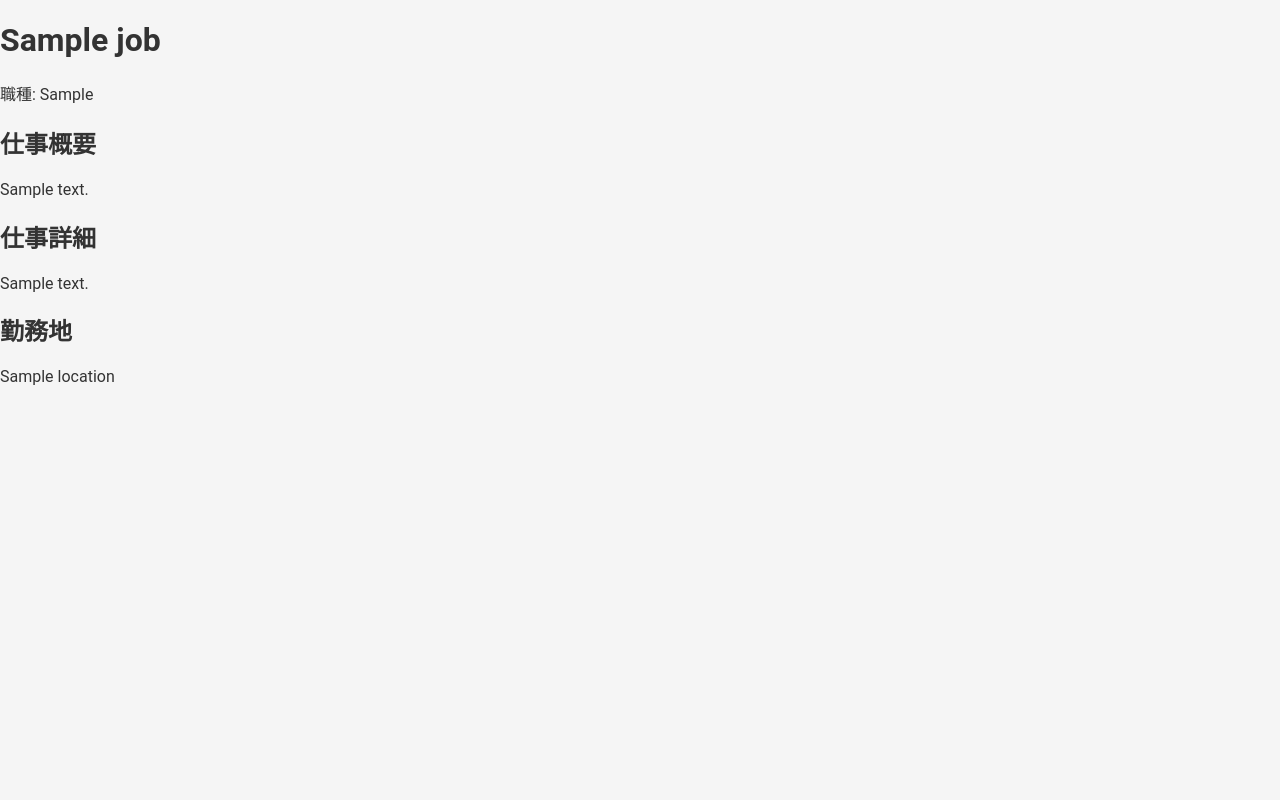
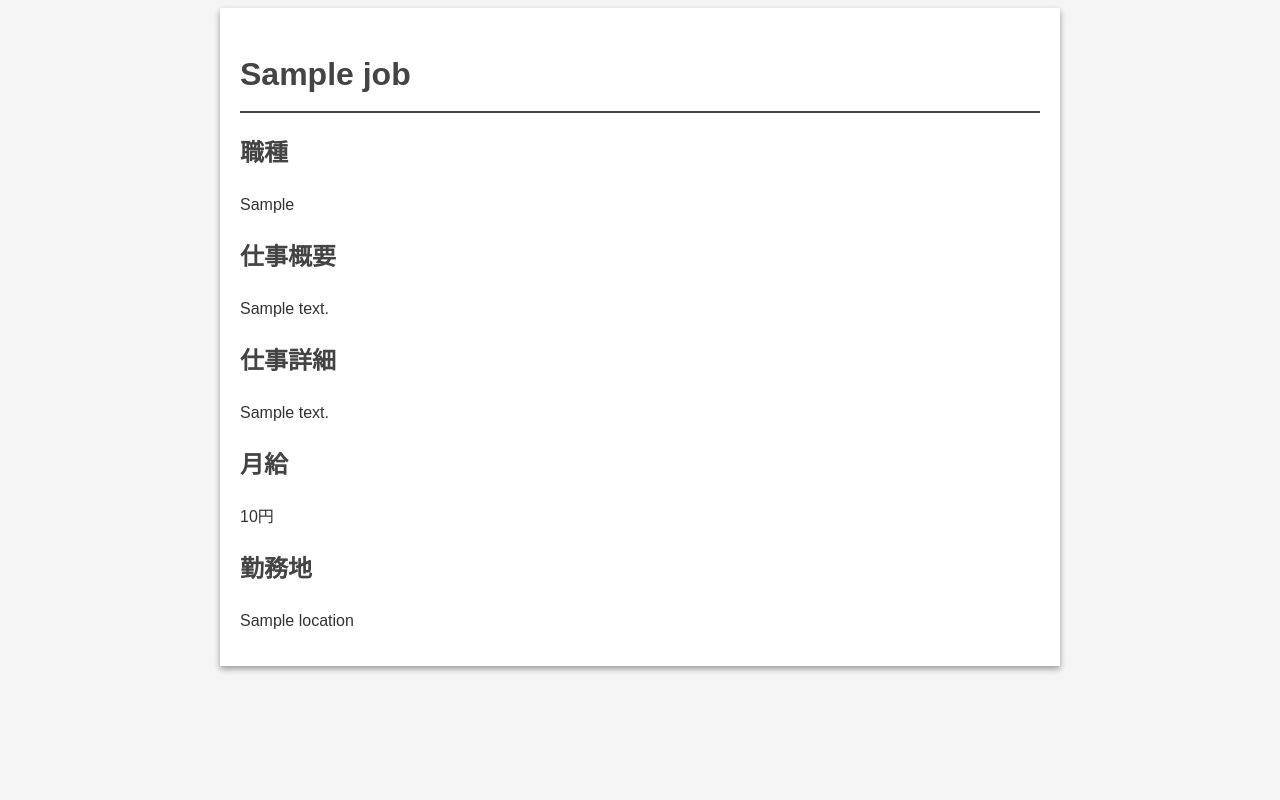
Before and after one commit to h-k-nyosu/ChatToFind, a FastAPI app: template app/templates/job_detail.html in a window 1280 px wide. Run offline with FastAPI, Linux system fonts and the light colour scheme; the template is opened without the code that fills it: most values are stand-ins (such as "Sample title", 1, 10 or a date in 2020).

Commit message:
detailページのデザインを調整

```diff
--- /dev/null
+++ b/app/static/css/details.css
@@ -0,0 +1,38 @@
+/* detail.css */
+body {
+  font-family: Arial, sans-serif;
+  line-height: 1.6;
+  color: #333;
+  background-color: #f5f5f5;
+}
+
+.container {
+  max-width: 800px;
+  margin: 0 auto;
+  padding: 20px;
+  background-color: #fff;
+  box-shadow: 0 3px 6px rgba(0, 0, 0, 0.16), 0 3px 6px rgba(0, 0, 0, 0.23);
+}
+
+h1 {
+  font-size: 2rem;
+  color: #444;
+  border-bottom: 2px solid #444;
+  padding-bottom: 10px;
+}
+
+h2 {
+  font-size: 1.5rem;
+  color: #444;
+  margin: 20px 0;
+}
+
+p {
+  font-size: 1rem;
+  margin-bottom: 12px;
+}
+
+a {
+  color: #1a73e8;
+  text-decoration: none;
+}
--- a/app/templates/job_detail.html
+++ b/app/templates/job_detail.html
@@ -4,17 +4,20 @@
   <head>
     <meta charset="UTF-8" />
     <meta name="viewport" content="width=device-width, initial-scale=1.0" />
-    <link rel="stylesheet" href="/static/css/main.css" />
+    <link rel="stylesheet" href="/static/css/details.css" />
     <title>{{ job.title }}</title>
   </head>
   <body>
     <div class="container">
       <h1>{{ job.title }}</h1>
-      <p>職種: {{ job.job_type }}</p>
+      <h2>職種</h2>
+      <p>{{ job.job_type }}</p>
       <h2>仕事概要</h2>
       <p>{{ job.job_summary }}</p>
       <h2>仕事詳細</h2>
       <p>{{ job.job_details }}</p>
+      <h2>月給</h2>
+      <p>{{ job.monthly_salary }}円</p>
       <h2>勤務地</h2>
       <p>{{ job.location }}</p>
     </div>
```
